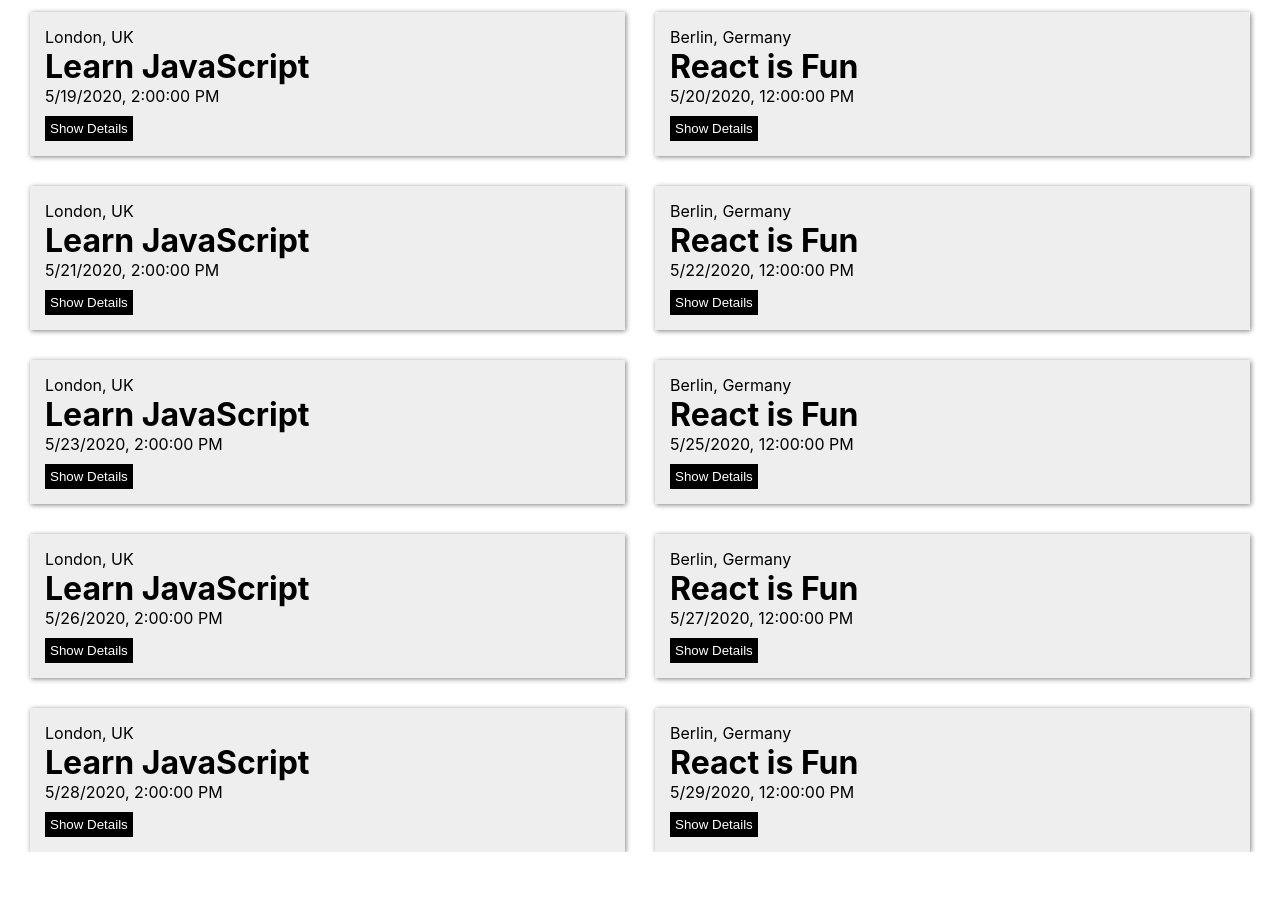
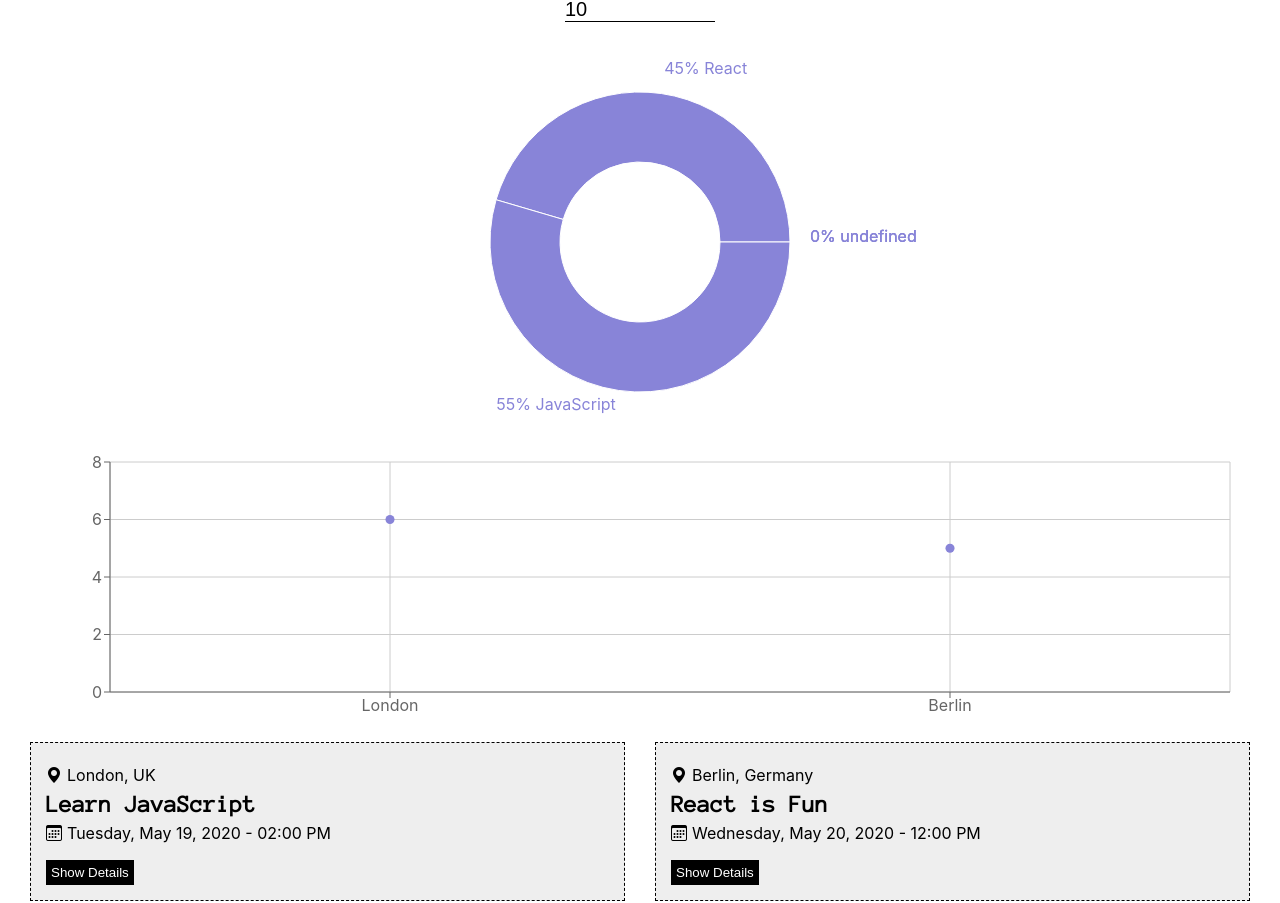
Before and after one commit to julianegoe/CF_meet-app, a React (Create React App) app: page / in a window 1280 px wide. Shown: the part 216-1119 px from the top of the page. Before the commit the page ends 1068 px from the top, so only its background shows below. Built offline with nearby package versions, Linux system fonts and the light colour scheme; what atatus-spa would draw is missing.

Commit message:
added data vis

```diff
--- a/package.json
+++ b/package.json
@@ -9,11 +9,13 @@
     "@testing-library/user-event": "^12.8.3",
     "atatus-spa": "^4.3.2",
     "axios": "^0.21.1",
+    "bootstrap-icons": "^1.5.0",
     "nprogress": "^0.2.0",
     "proptypes": "^1.1.0",
     "react": "^17.0.2",
     "react-dom": "^17.0.2",
     "react-scripts": "4.0.3",
+    "recharts": "^2.0.9",
     "web-vitals": "^0.2.4",
     "workbox-background-sync": "^5.1.4",
     "workbox-broadcast-update": "^5.1.4",
--- a/public/index.html
+++ b/public/index.html
@@ -7,6 +7,10 @@
     <meta name="theme-color" content="#000000" />
     <meta name="description" content="Web site created using create-react-app" />
     <link rel="apple-touch-icon" href="%PUBLIC_URL%/meet-app-192.png" />
+    <link rel="stylesheet" href="https://cdn.jsdelivr.net/npm/bootstrap-icons@1.3.0/font/bootstrap-icons.css">
+    <link rel="preconnect" href="https://fonts.googleapis.com">
+<link rel="preconnect" href="https://fonts.gstatic.com" crossorigin>
+<link href="https://fonts.googleapis.com/css2?family=Anonymous+Pro&display=swap" rel="stylesheet">
     <!--
       manifest.json provides metadata used when your web app is installed on a
       user's mobile device or desktop. See https://developers.google.com/web/fundamentals/web-app-manifest/
--- a/src/App.css
+++ b/src/App.css
@@ -2,6 +2,10 @@
 	box-sizing: border-box;
 	padding: 0;
 	margin: 0;
+}
+
+h2 {
+	font-family: 'Anonymous Pro', monospace;
 }
 
 nav {
@@ -34,10 +38,10 @@ nav .logo {
 	color: white;
 	letter-spacing: 4px;
 	padding: 8px;
+	font-family: 'Anonymous Pro', monospace;
 }
 
 .container {
-	display: grid;
 	padding-top: 60px;
 	margin-left: 30px;
 	margin-right: 30px;
@@ -96,9 +100,15 @@ input {
 
 .event {
 	background-color: #eee;
-	box-shadow: 1px 1px 5px grey;
+	border: 1px dashed black;
 	grid-column: 0 / span 1;
 	padding: 15px;
+}
+
+.date-time,
+.location {
+	margin-top: 7px;
+	margin-bottom: 7px;
 }
 
 .details-btn {
--- a/src/App.js
+++ b/src/App.js
@@ -1,10 +1,20 @@
 import React, { Component } from 'react';
 import './App.css';
 import EventList from './EventList';
+import EventGenre from './EventGenre';
 import CitySearch from './CitySearch';
 import NumberOfEvents from './NumberOfEvents';
 import { WarningAlert } from './Alert';
 import { extractLocations, getEvents } from './api';
+import {
+	ScatterChart,
+	Scatter,
+	XAxis,
+	YAxis,
+	CartesianGrid,
+	Tooltip,
+	ResponsiveContainer,
+} from 'recharts';
 
 export default class App extends Component {
 	constructor(props) {
@@ -14,7 +24,6 @@ export default class App extends Component {
 			locations: [],
 			number: 10,
 			errorText: '',
-			infoText: '',
 			warnText: '',
 		};
 	}
@@ -41,6 +50,19 @@ export default class App extends Component {
 		});
 	}
 
+	getData = () => {
+		const { locations, events } = this.state;
+		const data = locations.map((location) => {
+			const number = events.filter(
+				(event) => event.location === location
+			).length;
+			const city = location.split(', ').shift();
+			return { city, number };
+		});
+		console.log(data);
+		return data;
+	};
+
 	componentWillUnmount() {
 		this.mounted = false;
 		window.removeEventListener('keydown', () => {
@@ -56,20 +78,19 @@ export default class App extends Component {
 		});
 	}
 
-	updateEvents = async (location, number) => {
+	updateEvents = async (location) => {
 		// default values
-		number = number || this.state.number;
-		location = location || 'all';
+		console.log('update events');
+		const number = this.state.number;
+		location = location || '';
 
 		const allEvents = await getEvents();
-		if (location === 'all') {
-			this.setState({ events: allEvents, infoText: '' });
+		if (location === 'all' || number >= allEvents.length) {
+			this.setState({ events: allEvents });
 		} else {
-			const updatedEvents = allEvents
-				.filter((event) => {
-					return event.location === location;
-				})
-				.filter((item, index) => index < number);
+			const updatedEvents = allEvents.filter((event) => {
+				return event.location === location;
+			});
 			this.setState({ events: updatedEvents });
 		}
 	};
@@ -80,7 +101,7 @@ export default class App extends Component {
 		if (number < 0) {
 			validationText = "You can't enter negative numbers.";
 		} else if (number > this.state.events.length) {
-			validationText = `There are not ${number} events. Please enter a smaller number.`;
+			validationText = `There are not ${number} events. Please enter a number smaller than ${this.state.events.length}.`;
 		} else {
 			this.setState({ number: number });
 		}
@@ -106,6 +127,25 @@ export default class App extends Component {
 						number={number}
 						updateNumber={this.updateNumber}
 					/>
+					<div className='data-vis-wrapper'>
+						<EventGenre events={events} />
+						<ResponsiveContainer height={300}>
+							<ScatterChart
+								margin={{ top: 20, right: 20, bottom: 20, left: 20 }}>
+								<CartesianGrid />
+								<XAxis type='category' dataKey='city' name='city' />
+								<YAxis
+									allowDecimals={false}
+									type='number'
+									dataKey='number'
+									name='number of events'
+								/>
+								<Tooltip />
+								<Scatter data={this.getData()} fill='#8884d8' />
+							</ScatterChart>
+						</ResponsiveContainer>
+					</div>
+
 					<EventList number={number} events={events} />
 				</div>
 			</div>
--- a/src/Event.js
+++ b/src/Event.js
@@ -5,13 +5,32 @@ export default class Event extends Component {
 		super(props);
 		this.state = {
 			buttonLabel: 'Show Details',
+			datetime: '',
+			date: '',
 			time: '',
 		};
 	}
 
 	componentDidMount() {
-		const time = new Date(this.props.event.start.dateTime).toLocaleString();
-		this.setState({ time: time });
+		const optionsDate = {
+			weekday: 'long',
+			year: 'numeric',
+			month: 'long',
+			day: 'numeric',
+		};
+		const optionsTime = {
+			hour: '2-digit',
+			minute: '2-digit',
+		};
+		const time = new Date(this.props.event.start.dateTime).toLocaleTimeString(
+			'en-US',
+			optionsTime
+		);
+		const date = new Date(this.props.event.start.dateTime).toLocaleDateString(
+			'en-US',
+			optionsDate
+		);
+		this.setState({ date, time });
 	}
 
 	handleClick = () => {
@@ -21,12 +40,20 @@ export default class Event extends Component {
 	};
 
 	render() {
-		const { buttonLabel, time } = this.state;
+		const { buttonLabel, time, date } = this.state;
 		return (
 			<div className='event'>
-				<p className='location'>{this.props.event.location}</p>
-				<h1>{this.props.event.summary}</h1>
-				<p className='date-time'>{time}</p>
+				<p className='location'>
+					<i style={{ marginRight: '5px' }} className='bi bi-geo-alt-fill'></i>
+					{this.props.event.location}
+				</p>
+				<h2>{this.props.event.summary}</h2>
+
+				<p className='date-time'>
+					<i style={{ marginRight: '5px' }} className='bi bi-calendar3'></i>
+					{date} - {time}
+				</p>
+
 				{buttonLabel === 'Hide Details' ? (
 					<div className='event__Details'>
 						<h3 className='about-event'>About Event</h3>
--- /dev/null
+++ b/src/EventGenre.js
@@ -0,0 +1,43 @@
+import React, { useEffect, useState } from 'react';
+import { ResponsiveContainer, PieChart, Pie } from 'recharts';
+
+export default function EventGenre({ events }) {
+	const [data, setData] = useState([]);
+
+	useEffect(() => {
+		setData(() => getData());
+	}, [events]);
+
+	const getData = () => {
+		const genres = ['React', 'JavaScript', 'Node', 'jQuery', 'AngularJS'];
+		const data = genres.map((genre) => {
+			const number = events.filter((event) =>
+				event.summary.includes(genre)
+			).length;
+			if (number > 0) {
+				return { genre, number };
+			}
+		});
+		console.log(data);
+		return data;
+	};
+
+	return (
+		<ResponsiveContainer height={400}>
+			<PieChart width={500} height={500}>
+				<Pie
+					data={data}
+					cx='50%'
+					cy='50%'
+					labelLine={false}
+					innerRadius={80}
+					outerRadius={150}
+					fill='#8884d8'
+					dataKey='number'
+					label={({ genre, percent }) => {
+						return `${(percent * 100).toFixed(0)}% ${genre}`;
+					}}></Pie>
+			</PieChart>
+		</ResponsiveContainer>
+	);
+}
--- a/src/mock-data.js
+++ b/src/mock-data.js
@@ -450,129 +450,6 @@ let mockData = [
 		},
 		eventType: 'default',
 	},
-	{
-		kind: 'calendar#event',
-		etag: '"3181159875584000"',
-		id: '3qtd6uscq4tsi6gc7nmmtpqlct_20200601T120000Z',
-		status: 'confirmed',
-		htmlLink:
-			'https://www.google.com/calendar/event?eid=M3F0ZDZ1c2NxNHRzaTZnYzdubW10cHFsY3RfMjAyMDA2MDFUMTIwMDAwWiBmdWxsc3RhY2t3ZWJkZXZAY2FyZWVyZm91bmRyeS5jb20',
-		created: '2020-05-19T19:14:30.000Z',
-		updated: '2020-05-27T11:45:37.792Z',
-		summary: 'React is Fun',
-		description:
-			'Love HTML, CSS, and JS? Want to become a cool front-end developer? \n\nReact is one of the most popular front-end frameworks. There is a huge number of job openings for React developers in most cities. \n\nJoin us in our free React training sessions and give your career a new direction. ',
-		location: 'Berlin, Germany',
-		creator: {
-			email: 'fullstackwebdev@careerfoundry.com',
-			self: true,
-		},
-		organizer: {
-			email: 'fullstackwebdev@careerfoundry.com',
-			self: true,
-		},
-		start: {
-			dateTime: '2020-06-01T14:00:00+02:00',
-			timeZone: 'Europe/Berlin',
-		},
-		end: {
-			dateTime: '2020-06-01T15:00:00+02:00',
-			timeZone: 'Europe/Berlin',
-		},
-		recurringEventId: '3qtd6uscq4tsi6gc7nmmtpqlct',
-		originalStartTime: {
-			dateTime: '2020-06-01T14:00:00+02:00',
-			timeZone: 'Europe/Berlin',
-		},
-		iCalUID: '3qtd6uscq4tsi6gc7nmmtpqlct@google.com',
-		sequence: 0,
-		reminders: {
-			useDefault: true,
-		},
-		eventType: 'default',
-	},
-	{
-		kind: 'calendar#event',
-		etag: '"3181161784712000"',
-		id: '4eahs9ghkhrvkld72hogu9ph3e_20200602T140000Z',
-		status: 'confirmed',
-		htmlLink:
-			'https://www.google.com/calendar/event?eid=NGVhaHM5Z2hraHJ2a2xkNzJob2d1OXBoM2VfMjAyMDA2MDJUMTQwMDAwWiBmdWxsc3RhY2t3ZWJkZXZAY2FyZWVyZm91bmRyeS5jb20',
-		created: '2020-05-19T19:17:46.000Z',
-		updated: '2020-05-27T12:01:32.356Z',
-		summary: 'Learn JavaScript',
-		description:
-			'Have you wondered how you can ask Google to show you the list of the top ten must-see places in London? And how Google presents you the list? How can you submit the details of an application? Well, JavaScript is doing these. :) \n\nJavascript offers interactivity to a dull, static website. Come, learn JavaScript with us and make those beautiful websites.',
-		location: 'London, UK',
-		creator: {
-			email: 'fullstackwebdev@careerfoundry.com',
-			self: true,
-		},
-		organizer: {
-			email: 'fullstackwebdev@careerfoundry.com',
-			self: true,
-		},
-		start: {
-			dateTime: '2020-06-02T16:00:00+02:00',
-			timeZone: 'Europe/Berlin',
-		},
-		end: {
-			dateTime: '2020-06-02T17:00:00+02:00',
-			timeZone: 'Europe/Berlin',
-		},
-		recurringEventId: '4eahs9ghkhrvkld72hogu9ph3e',
-		originalStartTime: {
-			dateTime: '2020-06-02T16:00:00+02:00',
-			timeZone: 'Europe/Berlin',
-		},
-		iCalUID: '4eahs9ghkhrvkld72hogu9ph3e@google.com',
-		sequence: 0,
-		reminders: {
-			useDefault: true,
-		},
-		eventType: 'default',
-	},
-	{
-		kind: 'calendar#event',
-		etag: '"3181159875584000"',
-		id: '3qtd6uscq4tsi6gc7nmmtpqlct_20200603T120000Z',
-		status: 'confirmed',
-		htmlLink:
-			'https://www.google.com/calendar/event?eid=M3F0ZDZ1c2NxNHRzaTZnYzdubW10cHFsY3RfMjAyMDA2MDNUMTIwMDAwWiBmdWxsc3RhY2t3ZWJkZXZAY2FyZWVyZm91bmRyeS5jb20',
-		created: '2020-05-19T19:14:30.000Z',
-		updated: '2020-05-27T11:45:37.792Z',
-		summary: 'React is Fun',
-		description:
-			'Love HTML, CSS, and JS? Want to become a cool front-end developer? \n\nReact is one of the most popular front-end frameworks. There is a huge number of job openings for React developers in most cities. \n\nJoin us in our free React training sessions and give your career a new direction. ',
-		location: 'Berlin, Germany',
-		creator: {
-			email: 'fullstackwebdev@careerfoundry.com',
-			self: true,
-		},
-		organizer: {
-			email: 'fullstackwebdev@careerfoundry.com',
-			self: true,
-		},
-		start: {
-			dateTime: '2020-06-03T14:00:00+02:00',
-			timeZone: 'Europe/Berlin',
-		},
-		end: {
-			dateTime: '2020-06-03T15:00:00+02:00',
-			timeZone: 'Europe/Berlin',
-		},
-		recurringEventId: '3qtd6uscq4tsi6gc7nmmtpqlct',
-		originalStartTime: {
-			dateTime: '2020-06-03T14:00:00+02:00',
-			timeZone: 'Europe/Berlin',
-		},
-		iCalUID: '3qtd6uscq4tsi6gc7nmmtpqlct@google.com',
-		sequence: 0,
-		reminders: {
-			useDefault: true,
-		},
-		eventType: 'default',
-	},
 ];
 
 mockData = JSON.parse(JSON.stringify(mockData));
```
Also changed, not shown: src/Alert.js (+14 -1 lines), 1 other file (tests, documents, lock files or other folders).
